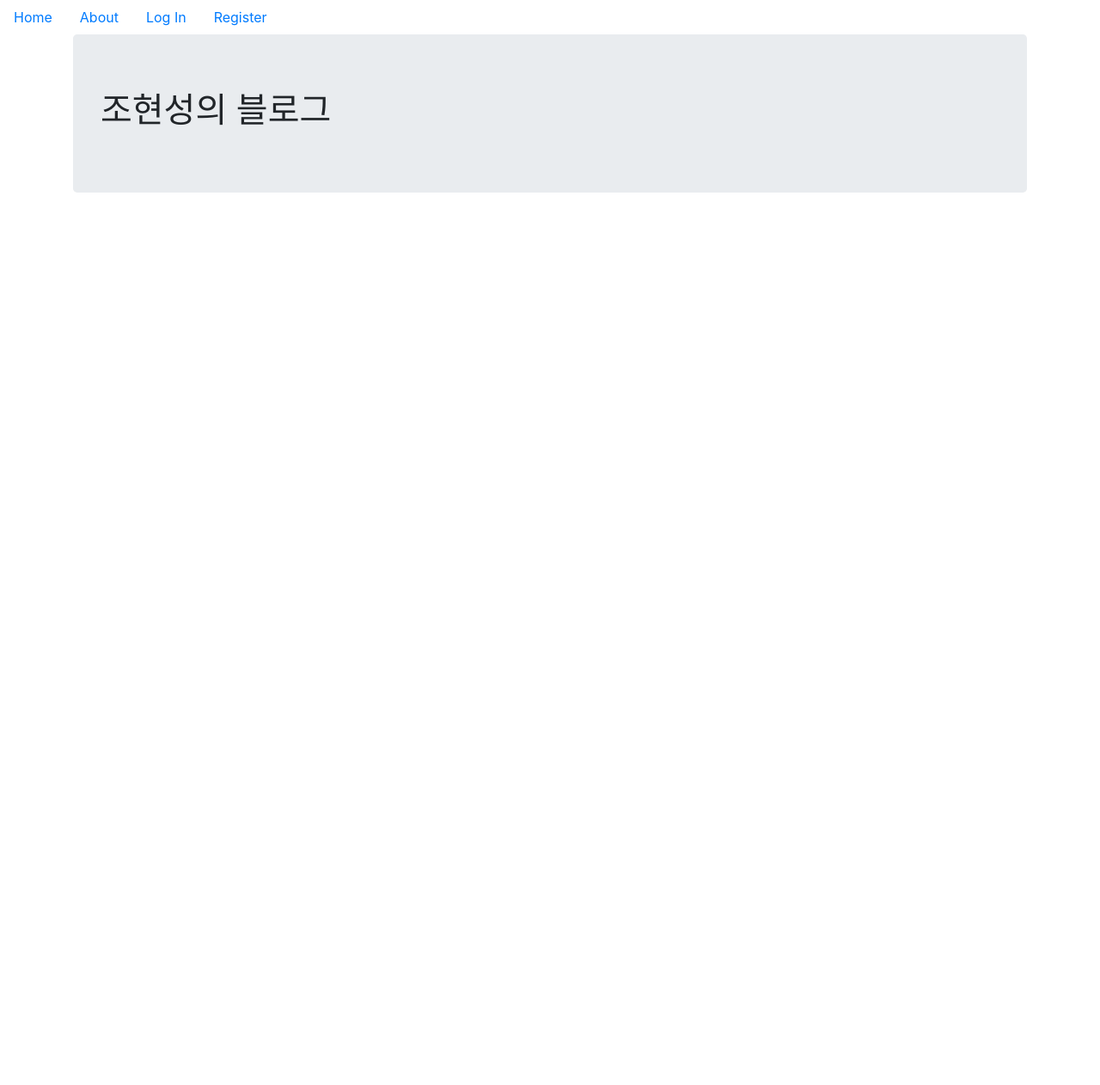
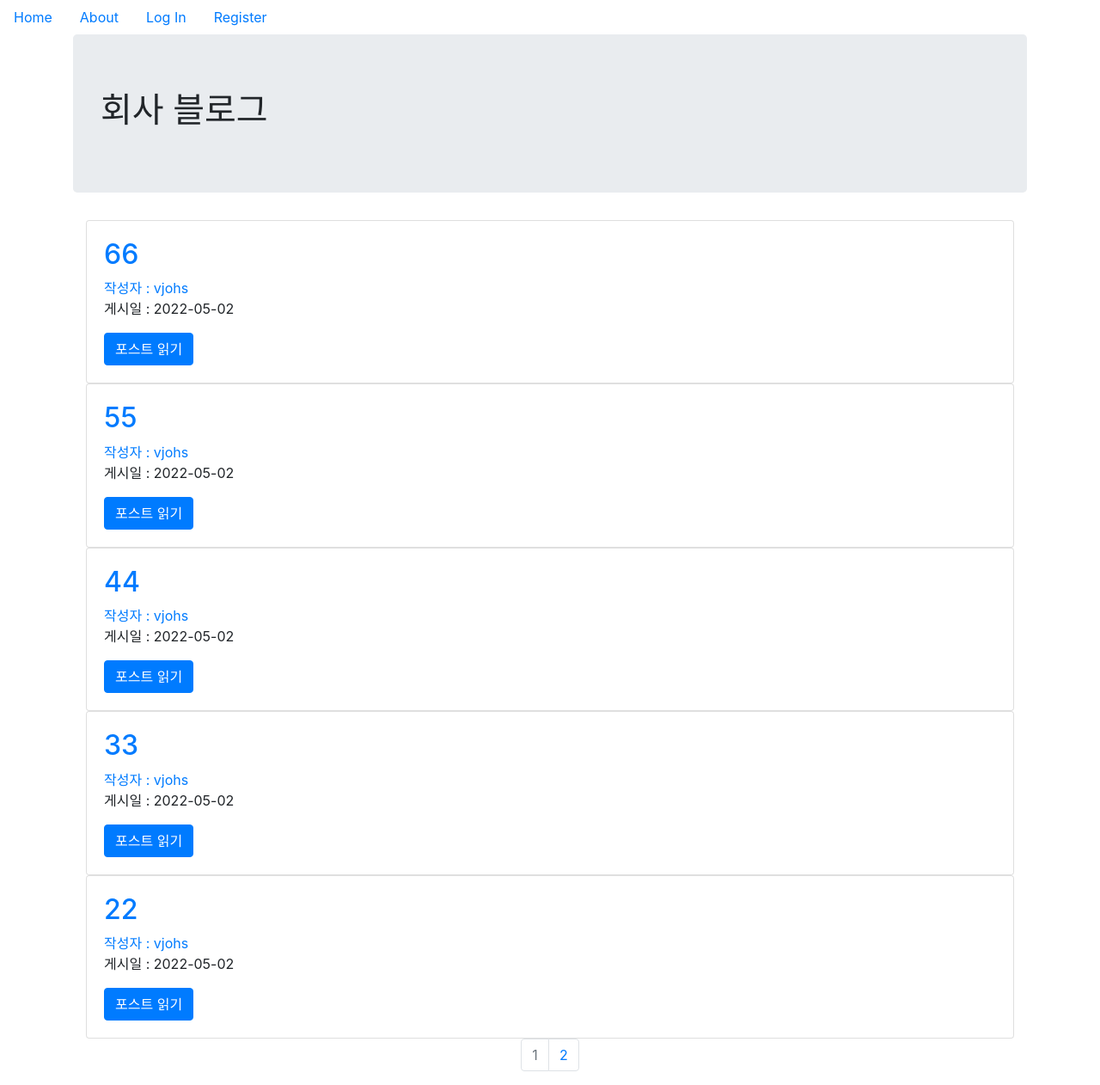
Before and after one commit to jojhs/flask-blog, a Flask app: page / in a window 1280 px wide. Shown: the whole page at 86% size. Before the commit the page ends 224 px from the top, so only its background shows below. Run offline with Flask 2, Linux system fonts and the light colour scheme; data comes from the database, SQL or seed files in the repository; both versions use the stored data as it was after the commit; parts of the project's set-up code (start-up, migrations or seed data) failed here and were passed over.

Commit message:
1차 개발 및 디버깅 완료

```diff
--- a/blog/core/views.py
+++ b/blog/core/views.py
@@ -1,10 +1,13 @@
 from flask import render_template, request, Blueprint
+from blog.models import Post
 
 core = Blueprint('core', __name__)
 
 @core.route('/')
 def index():
-    return render_template('index.html')
+    page = request.args.get('page', 1, type=int)
+    posts = Post.query.order_by(Post.date.desc()).paginate(page=page, per_page=5)
+    return render_template('index.html', posts=posts)
 
 @core.route('/info')
 def info():
--- a/blog/models.py
+++ b/blog/models.py
@@ -9,7 +9,6 @@ def load_user(user_id) :
     return User.query.get(user_id)
 
 class User(db.Model, UserMixin):
-    print('### User 클래스 ###')
     __tablename__ = 'users'
     id = db.Column(db.Integer, primary_key=True)
     profile_image = db.Column(db.String(64), nullable=False, default='default_profile.png')
--- a/blog/templates/base.html
+++ b/blog/templates/base.html
@@ -42,7 +42,7 @@
             <a href="{{url_for('users.account')}}">Account</a>
         </li>
         <li class="nav-link">
-            <a href="#">Create Post</a>
+            <a href="{{url_for('posts.create')}}">Create Post</a>
         </li>
         {% else %}
         <li class="nav-link">
--- a/blog/templates/index.html
+++ b/blog/templates/index.html
@@ -1,7 +1,38 @@
 {% extends "base.html" %}
 {% block content %}
-<div class = "jumbotron">
-    <h1>조현성의 블로그</h1>
+<div class="jumbotron">
+    <h1>회사 블로그</h1>
+</div>
+<div class="container">
+    {% for post in posts.items %}
+    <div class="card">
+        <div class="card-body">
+            <h2><a href="card-title" href="{{url_for('posts.post', post_id=post.id)}}">{{post.title}}</a></h2>
+            <a href="{{url_for('users.user_posts', username=post.author.username)}}">작성자 : {{post.author.username}}</a>
+            <p>게시일 : {{post.date.strftime('%Y-%m-%d')}}</p>
+            <a class="btn btn-primary" href="{{url_for('posts.post', post_id=post.id)}}">포스트 읽기</a>
+        </div>
+    </div>
+    {% endfor %}
+</div>
 
-</div>
+<!-- 페이징 처리 -->
+<nav aria-label="Page Navigation example">
+    <ul class="pagination justify-content-center">
+        {% for page_num in posts.iter_pages(left_edge=1, right_edge=1, left_current=1, right_current=1) %}
+        {% if posts.page == page_num %}
+        <li class="page-item disabled">
+            <a class="page-link"
+                href="{{url_for('core.index', page=page_num)}}">{{page_num}}</a>
+        </li>
+        {% else %}
+        <li class="page-item">
+            <a class="page-link"
+                href="{{url_for('core.index', page=page_num)}}">{{page_num}}</a>
+        </li>
+        {% endif %}
+        {% endfor %}
+    </ul>
+</nav>
+
 {% endblock %}
--- a/blog/templates/post.html
+++ b/blog/templates/post.html
@@ -6,7 +6,7 @@
     <h3>게시일 : {{post.date.strftime('%B %d, %Y')}}</h3>
     <p>{{post.text}}</p>
 
-    {% if post.author == cureent_user %}
+    {% if post.author == current_user %}
     <div>
         <a href="{{url_for('posts.update', post_id=post.id)}}">포스트 수정</a>
         <button type="button" class="btn btn-danger" data-toggle="modal" data-target="#del_modal">포스트 삭제</button>
--- a/blog/templates/user_blog_posts.html
+++ b/blog/templates/user_blog_posts.html
@@ -9,7 +9,7 @@
     </div>
 
     {% for post in posts.items %}
-    <h2> <a href="{{url_for('posts.post', posts_id=post.id}}">{{post.title}}</a> </h2>
+    <h2> <a href="{{url_for('posts.post', post_id=post.id)}}">{{post.title}}</a> </h2>
     작성자 : <a href="{{url_for('users.user_posts', username=post.author.username)}}">{{post.author.username}}</a>
     <p class="text-muted">배포시각 : {{post.date.strftime('%Y-%m-%d')}}</p>
     <br>
@@ -20,7 +20,7 @@
 <!-- 페이징 처리 -->
 <nav aria-label="Page Navigation example">
     <ul class="pagination justify-content-center">
-        {% for page_num in posts.iter_page(left_edge=1, right_edge=1, left_current=1, right_current=1) %}
+        {% for page_num in posts.iter_pages(left_edge=1, right_edge=1, left_current=1, right_current=1) %}
         {% if posts.page == page_num %}
         <li class="page-item disabled">
             <a class="page-link"
```
Also changed, not shown: blog/posts/views.py (+4 -4 lines), blog/data.sqlite, 2 other files.
